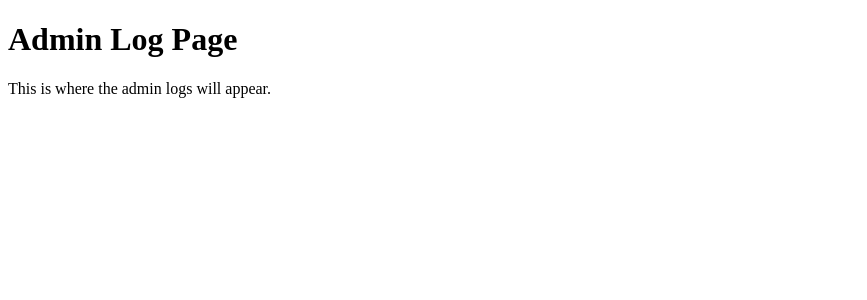
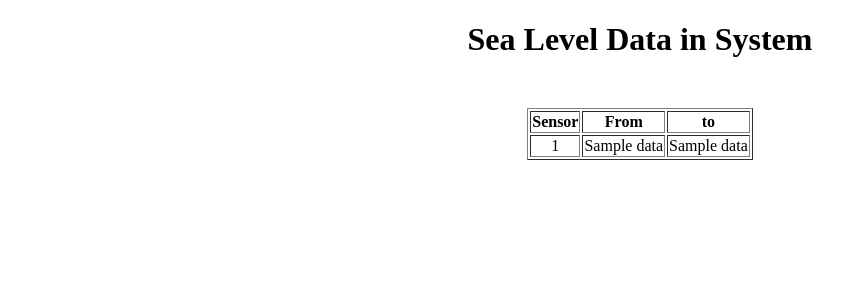
Before and after one commit to jamieliu325/dashboard, a Flask app: template templates/admin.html in a window 1280 px wide. Shown: the top 300 px of the page, without its empty margins (0-867 px from the left). Run offline with Flask 3, Linux system fonts and the light colour scheme; the template is opened without the code that fills it: most values are stand-ins (such as "Sample title", 1, 10 or a date in 2020).

Commit message:
display date range for sea level data in system

```diff
--- a/db.py
+++ b/db.py
@@ -22,7 +22,6 @@ def connectTodb():
 
 
 def createTable(cursor, sensor):
-    sensor = sensor
     query = f"""
         CREATE TABLE IF NOT EXISTS `{sensor}` (
             id INT AUTO_INCREMENT PRIMARY KEY,
@@ -113,3 +112,22 @@ def download_data(db, start_date, end_date, sensor):
         """
     cursor.execute(query, (start_date, end_date))
     return cursor.fetchall()
+
+def get_date_range(db, sensor):
+    cursor = db.cursor()
+    cursor.execute(f"""
+        SELECT CONCAT(date, ' ', time) AS datetime
+        FROM `{sensor}`
+        ORDER BY datetime ASC
+        LIMIT 1;
+    """)
+    first_date = cursor.fetchone()
+
+    cursor.execute(f"""
+        SELECT CONCAT(date, ' ', time) AS datetime
+        FROM `{sensor}`
+        ORDER BY datetime DESC
+        LIMIT 1;
+    """)
+    last_date = cursor.fetchone()
+    return [first_date[0], last_date[0]]
--- a/main.py
+++ b/main.py
@@ -2,7 +2,7 @@ from flask import Flask, jsonify, request, render_template, url_for, send_file
 import requests
 import csv
 import os
-from db import connectTodb, read_data, LOCATION, download_data
+from db import connectTodb, read_data, LOCATION, download_data, get_date_range
 import io
 
 
@@ -130,7 +130,15 @@ def login():
 
 @app.route("/admin")
 def admin():
-    return render_template('admin.html')
+    db = connectTodb()
+    data = {}
+
+    data["burton"] = ["Burton 4H"] + get_date_range(db, "burton")
+    # data["chimney"] = ["Hwy 80 @ Chimney Creek"] + get_date_range(db, "chimney")
+    data["lazaretto"] = ["Lazaretto Creek"] + get_date_range(db, "lazaretto")
+    data["catalina"] = ["Catalina Drive"] + get_date_range(db, "catalina")
+    print(data)
+    return render_template('admin.html', data=data)
 
 
 
--- a/templates/admin.html
+++ b/templates/admin.html
@@ -1,12 +1,26 @@
 
 <!DOCTYPE html>
-<html lang="en">
+<html>
 <head>
-  <meta charset="UTF-8">
-  <title>Admin</title>
+    <title>Admin Page</title>
 </head>
 <body>
-  <h1>Admin Log Page</h1>
-  <p>This is where the admin logs will appear.</p>
+    <h1 style="text-align: center;">Sea Level Data in System</h1>
+    <div style="text-align: center; margin-top: 50px;">
+        <table border="1" style="margin: 0 auto;">
+            <tr>
+                <th>Sensor</th>
+                <th>From</th>
+                <th>to</th>
+            </tr>
+            {% for i in data %}
+            <tr>
+                <td>{{ data[i][0] }}</td>
+                <td>{{ data[i][1] }}</td>
+                <td>{{ data[i][2] }}</td>
+            </tr>
+            {% endfor %}
+        </table>
+    </div>
 </body>
 </html>
```
